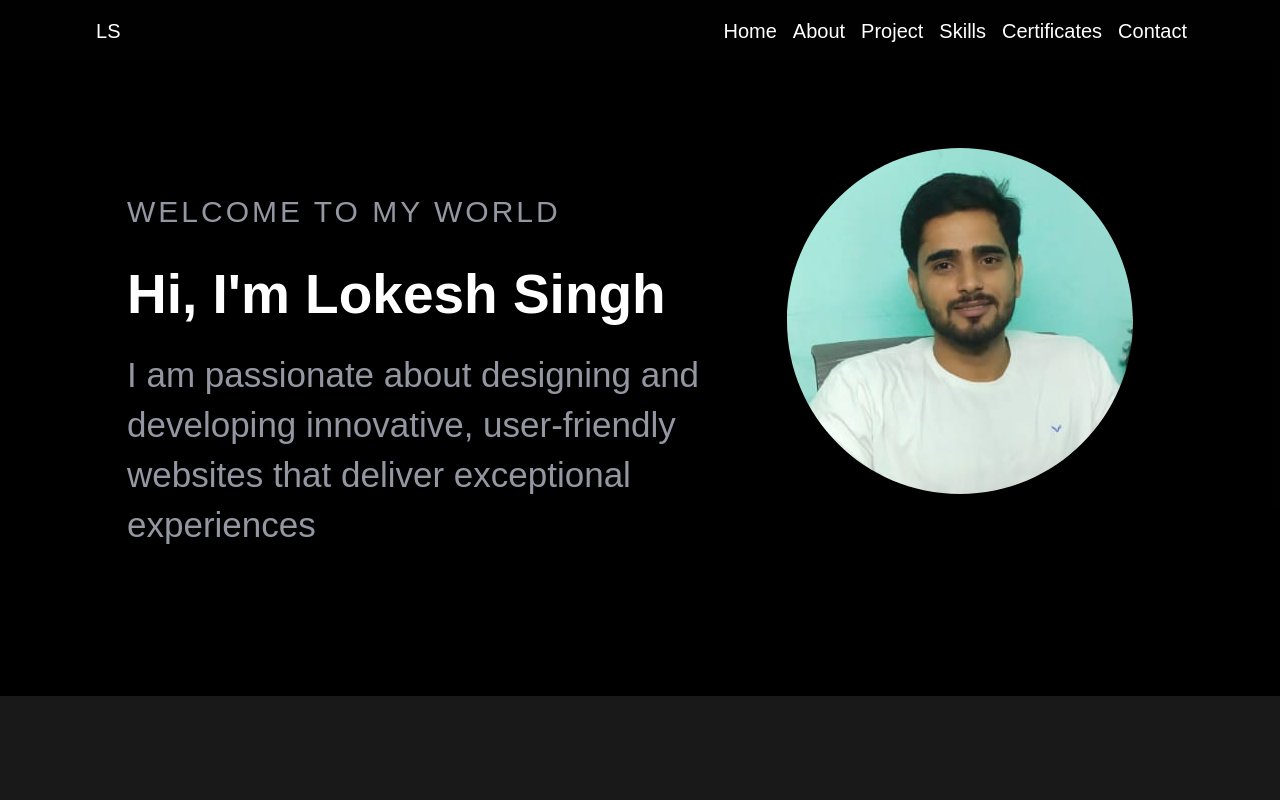
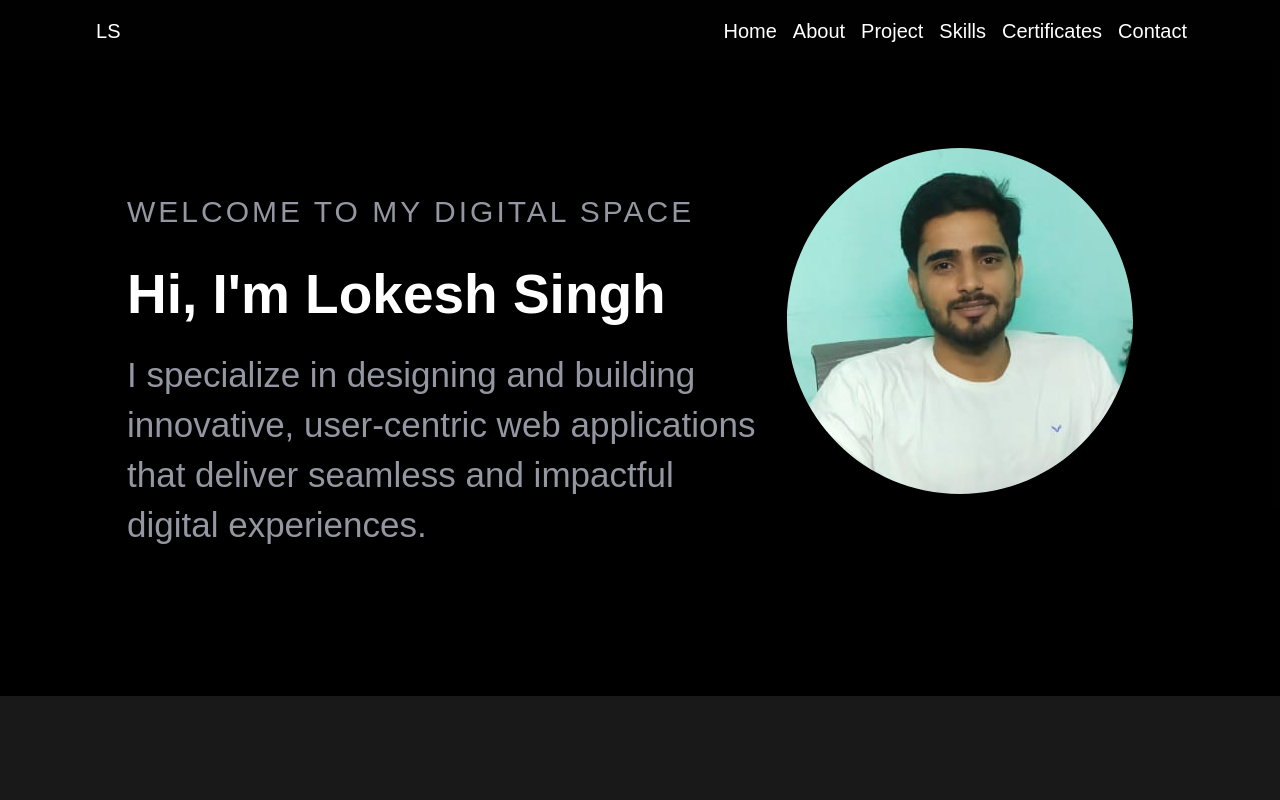
Before and after one commit to lokesh15mca/Portfolio, a React (Create React App) app: page / in a window 1280 px wide. Shown: the top 800 px of the page. Built offline with nearby package versions, Linux system fonts and the light colour scheme.

Commit message:
Update Home.jsx

```diff
--- a/src/components/Home.jsx
+++ b/src/components/Home.jsx
@@ -12,9 +12,9 @@ function Home() {
         <div className="container1 row">
           <div className="home__content col__2">
             <div className="home__meta">
-              <h1 className="home__text pz__10">WELCOME TO MY WORLD</h1>
+              <h1 className="home__text pz__10">WELCOME TO MY DIGITAL SPACE</h1>
               <h2 className="home__text pz__10">Hi, I'm Lokesh Singh</h2>
-              <div className="home__text sweet pz__10">I am passionate about designing and developing innovative, user-friendly websites that deliver exceptional experiences</div>
+              <div className="home__text sweet pz__10">I specialize in designing and building innovative, user-centric web applications that deliver seamless and impactful digital experiences.</div>
             </div>
           </div>
           <div className="col__2">
```
